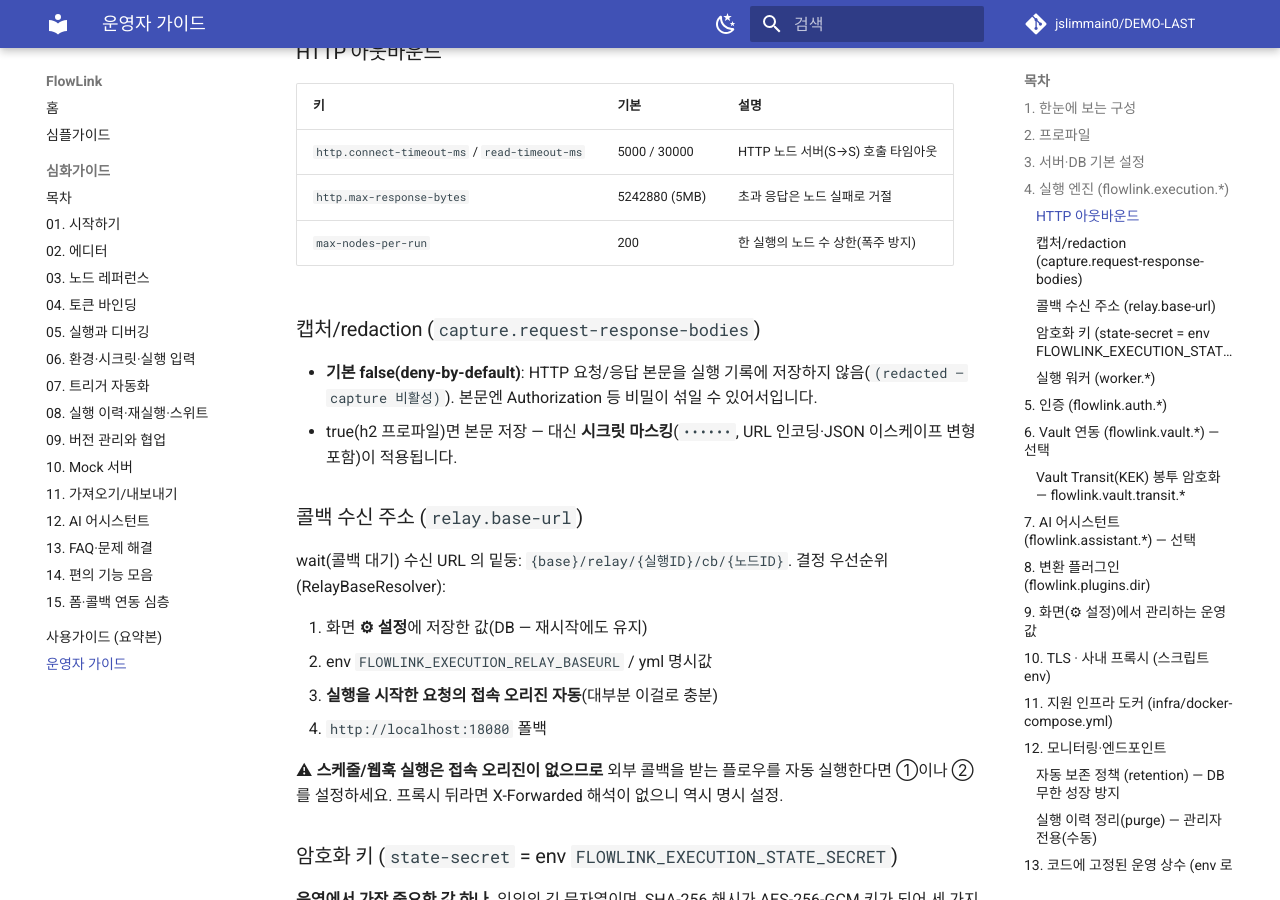
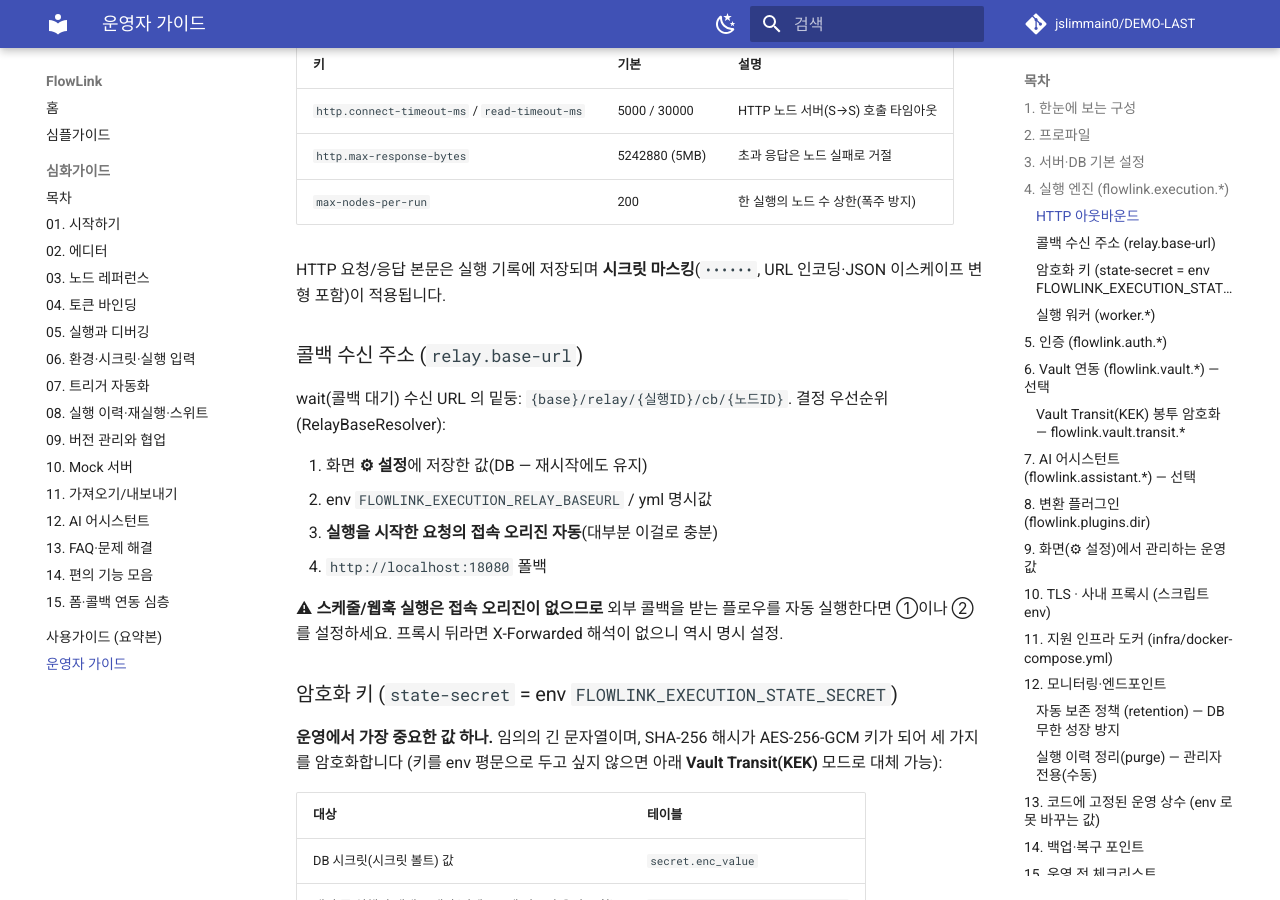
Before and after one commit to jslimmain0/DEMO-LAST, an MkDocs documentation site: the page built from docs/운영가이드.md, in a window 1280 px wide and 900 px high, scrolled down 2236 px. Built offline with MkDocs 1.6.1 and Material for MkDocs 9.7.7, drawn with Linux system fonts in a browser that asks for light colours; comment, search, counter and statistics services are not loaded; some of the changed text lies outside the part shown.

Commit message:
refactor(execution): capture.request-response-bodies 플래그 제거 — HTTP 본문 항상 마스킹 후 저장
- ExecutionProperties.Capture 및 capture 필드·생성자 파라미터 삭제
- application.yml / application-h2.yml 의 capture: 블록 삭제(h2 는 flowlink 블록 자체가 비어 제거)
- ExecutionService.recorder 의 captureBodies/redact 분기 제거 — 요청/응답 본문은 SecretMasker 마스킹 후 항상 저장
- StateCrypto KDoc 의 redaction deny-by-default 언급 정리
- 테스트 2곳(CryptoConfigTest·RunStateSnapshotTest) 생성자 인자 수정
- CLAUDE.md·backend/README.md·docs/운영가이드.md 의 capture/redaction 언급 정리

Co-Authored-By: Claude Fable 5.1 <noreply@anthropic.com>

```diff
--- a/backend/src/main/resources/application-h2.yml
+++ b/backend/src/main/resources/application-h2.yml
@@ -22,9 +22,3 @@ spring:
     console:
       enabled: true
       path: /h2-console
-
-# 로컬(개발) 전용 완화: 요청/응답 본문 로그 표시(redaction off)
-flowlink:
-  execution:
-    capture:
-      request-response-bodies: true      # 실행 로그에 HTTP 요청/응답 본문 그대로 표시(디버그)
--- a/backend/src/main/resources/application.yml
+++ b/backend/src/main/resources/application.yml
@@ -51,8 +51,6 @@ flowlink:
       connect-timeout-ms: 5000
       read-timeout-ms: 30000
       max-response-bytes: 5242880        # 5MB 초과 응답은 거절
-    capture:
-      request-response-bodies: false     # redaction deny-by-default. true 로 켜면 HTTP req/res 본문 저장(디버그용). h2 프로파일은 true
     max-nodes-per-run: 200               # 폭주 방지
     relay:
       # wait 콜백 수신 URL base — {base}/relay/{execId}/cb/{nodeId} (백엔드가 직접 수신·재개).
--- a/docs/운영가이드.md
+++ b/docs/운영가이드.md
@@ -16,10 +16,10 @@
 
 ## 2. 프로파일
 
-| 프로파일 | DB | 스키마 | 캡처(redaction) | 용도 |
-|---|---|---|---|---|
-| *(기본, base)* | Oracle (`FLOWLINK_DB_URL`) | **Flyway 단독 소유**(`ddl-auto: none`, `db/migration/oracle`) | 본문 미저장 | 운영 |
-| `h2` | H2 파일 (`~/flowlink-h2db/flowlink.mv.db`) | Hibernate `ddl-auto: update`, Flyway off | **본문 저장(디버그)** | 로컬 개발 |
+| 프로파일 | DB | 스키마 | 용도 |
+|---|---|---|---|
+| *(기본, base)* | Oracle (`FLOWLINK_DB_URL`) | **Flyway 단독 소유**(`ddl-auto: none`, `db/migration/oracle`) | 운영 |
+| `h2` | H2 파일 (`~/flowlink-h2db/flowlink.mv.db`) | Hibernate `ddl-auto: update`, Flyway off | 로컬 개발 |
 
 - 전환: `SPRING_PROFILES_ACTIVE=oracle`(스크립트의 h2 기본을 벗어나는 스위치) 또는 `=h2`.
 - H2 파일 위치 변경 `FLOWLINK_H2_FILE`, 초기화 = 그 `.mv.db` 삭제. H2 콘솔 `/h2-console`(h2 프로파일만).
@@ -52,10 +52,7 @@ yml 고정값 중 알아둘 것: Hikari 풀 **10**, 업로드(플러그인 JAR)
 | `http.max-response-bytes` | 5242880 (5MB) | 초과 응답은 노드 실패로 거절 |
 | `max-nodes-per-run` | 200 | 한 실행의 노드 수 상한(폭주 방지) |
 
-### 캡처/redaction (`capture.request-response-bodies`)
-- **기본 false(deny-by-default)**: HTTP 요청/응답 본문을 실행 기록에 저장하지 않음(`(redacted — capture 비활성)`).
-  본문엔 Authorization 등 비밀이 섞일 수 있어서입니다.
-- true(h2 프로파일)면 본문 저장 — 대신 **시크릿 마스킹**(`••••••`, URL 인코딩·JSON 이스케이프 변형 포함)이 적용됩니다.
+HTTP 요청/응답 본문은 실행 기록에 저장되며 **시크릿 마스킹**(`••••••`, URL 인코딩·JSON 이스케이프 변형 포함)이 적용됩니다.
 
 ### 콜백 수신 주소 (`relay.base-url`)
 wait(콜백 대기) 수신 URL 의 밑둥: `{base}/relay/{실행ID}/cb/{노드ID}`. 결정 우선순위(RelayBaseResolver):
@@ -293,7 +290,6 @@ curl -X POST ... -d '{"olderThanDays":90}'
 - [ ] 인증 모드 결정 — GitHub 모드면 `FLOWLINK_AUTH_GITHUB_ENABLED=true` + **jwt-secret**(Vault `flowlink-config/jwt-secret` 권장) — 기동 후 **운영자가 가장 먼저 로그인**(첫 로그인 계정이 전역 ADMIN)
 - [ ] GitHub 게스트 모드의 개방 범위(§5 ⚠) 수용 가능한지 — 외부 노출이면 네트워크 차단 검토
 - [ ] DB 계정/비번 교체(`FLOWLINK_DB_USER/PASSWORD`), `SPRING_PROFILES_ACTIVE=oracle` + `FLOWLINK_DB_URL`
-- [ ] `capture.request-response-bodies` 가 false 인지(운영 base 기본) — 디버그로 켰다면 끄기
 - [ ] 콜백 수신 주소 — 외부 게이트웨이/스케줄 실행을 쓰면 ⚙ 설정 또는 env 로 명시
 - [ ] Vault 쓰면 **AppRole**(§6 스코프 정책 + role_id/secret_id) — 루트/고정 토큰은 dev 전용. `flowlink-config` 시드
 - [ ] 실패 알림 웹훅(⚙ 설정) 등록
```
Also changed, not shown: CLAUDE.md (+2 -3 lines), backend/README.md (+1 -1 lines), 5 other files.
